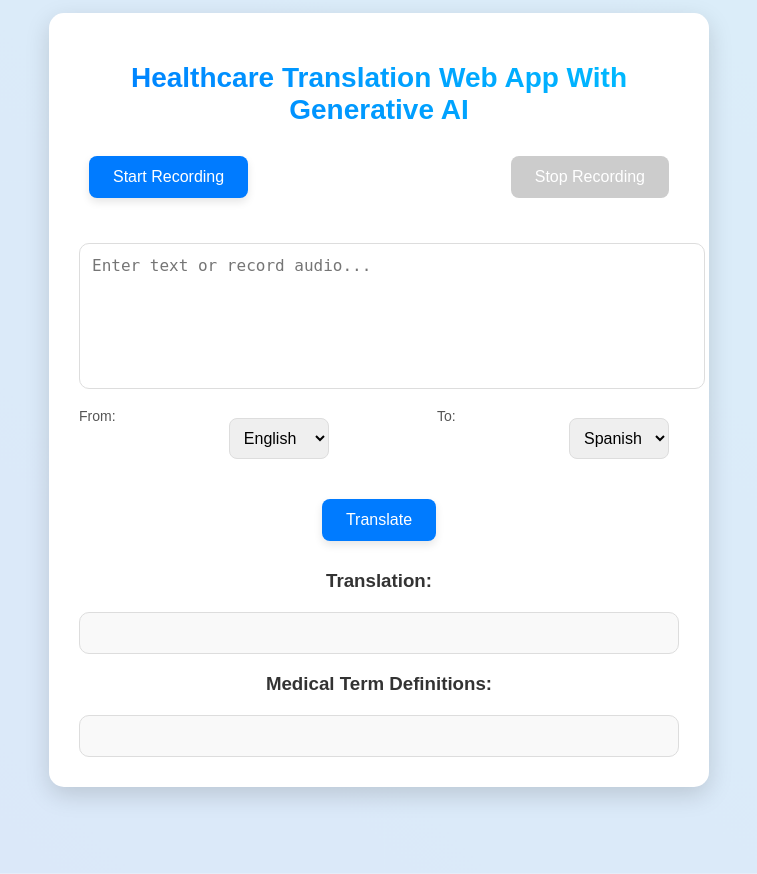
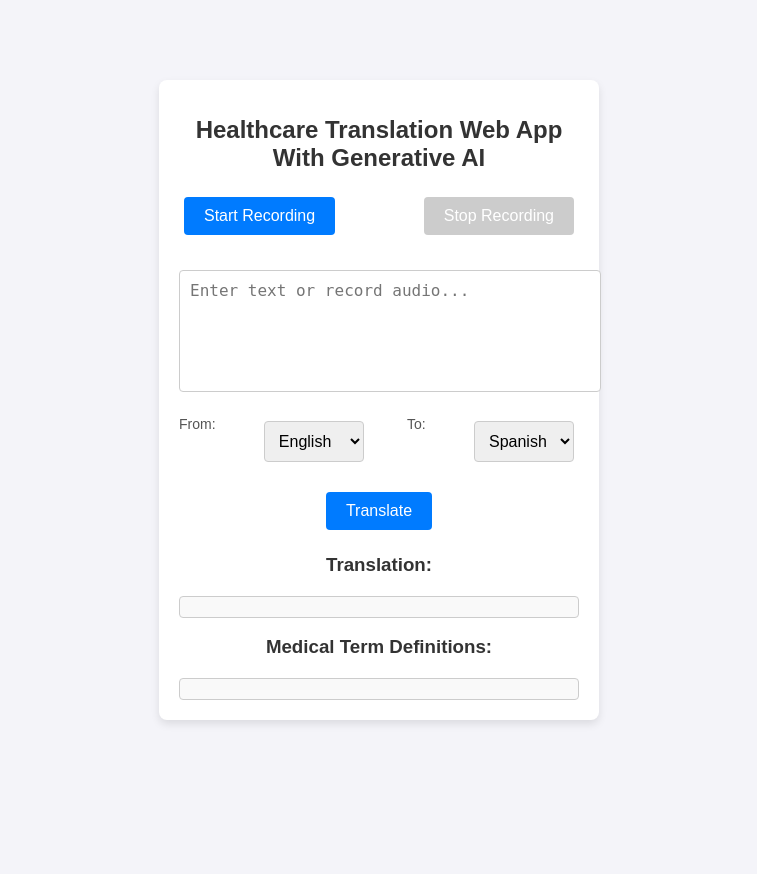
Before and after one commit to Yussifweb3/healthcare_translation_app-with-genrative-AI, a Flask app: page / in a window 1280 px wide; the page is wider, and only the part inside the window is pictured. Shown: that part, without its empty margins (261-1018 px from the left). After the commit the page ends 724 px from the top of that part, so only its background shows below. Run offline with Flask 3, Linux system fonts and the light colour scheme.

Commit message:
Update style.css

```diff
--- a/static/style.css
+++ b/static/style.css
@@ -5,206 +5,186 @@ body {
     padding: 0;
     background-color: #f4f4f9;
     color: #333;
+}
+
+/* Container Styling */
+.container {
+    max-width: 600px;
+    margin: 20px auto;
+    padding: 20px;
+    background: #fff;
+    border-radius: 10px;
+    box-shadow: 0 4px 12px rgba(0, 0, 0, 0.1);
+    text-align: center;
+}
+
+.definitions-area {
+    margin-top: 20px;
+    padding: 15px;
+    background-color: #f9f9f9;
+    border: 1px solid #ddd;
+    border-radius: 5px;
+    font-size: 14px;
+}
+
+/* Header Styling */
+h1 {
+    font-size: 24px;
+    color: #007bff;
+    margin-bottom: 20px;
+}
+
+/* Buttons Styling */
+button {
+    padding: 10px 20px;
+    margin: 5px;
+    background-color: #007bff;
+    color: white;
+    border: none;
+    border-radius: 5px;
+    cursor: pointer;
+    font-size: 14px;
+    transition: background-color 0.3s;
+}
+
+button:hover {
+    background-color: #0056b3;
+}
+
+/* Textarea Styling */
+textarea {
+    width: 100%;
+    height: 100px;
+    margin: 10px 0;
+    padding: 10px;
+    font-size: 16px;
+    border: 1px solid #ddd;
+    border-radius: 5px;
+    resize: none;
+}
+
+/* Dropdown Styling */
+select {
+    padding: 10px;
+    margin: 5px;
+    font-size: 14px;
+    border: 1px solid #ddd;
+    border-radius: 5px;
+}
+
+/* Translation Output Styling */
+.translated-text {
+    margin-top: 20px;
+    padding: 15px;
+    background: #f9f9f9;
+    border: 1px solid #ddd;
+    border-radius: 5px;
+    font-size: 16px;
+    text-align: left;
+    white-space: pre-wrap;
+}
+
+/* Highlighted Medical Terms */
+.medical-term {
+    color: blue;
+    cursor: pointer;
+    text-decoration: underline;
+}
+
+/* Alert for Clickable Medical Terms */
+.medical-term:hover {
+    color: darkblue;
+}
+
+/* Form Labels */
+label {
+    font-size: 14px;
+    margin-right: 5px;
+    color: #555;
+}
+body {
+    font-family: Arial, sans-serif;
+    background-color: #f4f4f9;
+    margin: 0;
+    padding: 0;
     display: flex;
     justify-content: center;
     align-items: center;
     height: 100vh;
-    overflow: hidden;
 }
 
-/* Container Styling with Animation */
 .container {
-    max-width: 600px;
-    margin: 20px auto;
-    padding: 30px;
-    background: #fff;
-    border-radius: 15px;
-    box-shadow: 0 8px 24px rgba(0, 0, 0, 0.15);
-    text-align: center;
-    animation: fadeIn 0.8s ease-in-out;
+    background-color: #fff;
+    padding: 20px;
+    border-radius: 8px;
+    box-shadow: 0 4px 8px rgba(0, 0, 0, 0.1);
+    width: 400px;
+    max-width: 100%;
 }
 
-@keyframes fadeIn {
-    from {
-        opacity: 0;
-        transform: translateY(-20px);
-    }
-    to {
-        opacity: 1;
-        transform: translateY(0);
-    }
+h1 {
+    text-align: center;
+    color: #333;
 }
 
-.definitions-area {
-    margin-top: 20px;
-    padding: 20px;
-    background-color: #f9f9f9;
-    border: 1px solid #ddd;
-    border-radius: 10px;
-    font-size: 14px;
-    transition: transform 0.3s ease, box-shadow 0.3s ease;
+.recording-section {
+    display: flex;
+    justify-content: space-between;
+    margin-bottom: 20px;
 }
 
-.definitions-area:hover {
-    transform: translateY(-5px);
-    box-shadow: 0 6px 12px rgba(0, 0, 0, 0.1);
-}
-
-/* Header Styling with Gradient Text */
-h1 {
-    font-size: 28px;
-    background: linear-gradient(45deg, #007bff, #00bfff);
-    -webkit-background-clip: text;
-    color: transparent;
-    margin-bottom: 20px;
-    animation: slideIn 0.8s ease-in-out;
-}
-
-@keyframes slideIn {
-    from {
-        opacity: 0;
-        transform: translateX(-20px);
-    }
-    to {
-        opacity: 1;
-        transform: translateX(0);
-    }
-}
-
-/* Buttons Styling with Hover and Click Effects */
 button {
-    padding: 12px 24px;
-    margin: 10px;
+    padding: 10px 20px;
+    border: none;
+    border-radius: 4px;
     background-color: #007bff;
-    color: white;
-    border: none;
-    border-radius: 8px;
+    color: #fff;
     cursor: pointer;
     font-size: 16px;
-    transition: background-color 0.3s, transform 0.2s, box-shadow 0.3s;
-    box-shadow: 0 4px 8px rgba(0, 0, 0, 0.1);
-}
-
-button:hover {
-    background-color: #0056b3;
-    transform: translateY(-2px);
-    box-shadow: 0 6px 12px rgba(0, 0, 0, 0.2);
-}
-
-button:active {
-    transform: translateY(0);
-    box-shadow: 0 4px 8px rgba(0, 0, 0, 0.1);
 }
 
 button:disabled {
     background-color: #ccc;
     cursor: not-allowed;
-    transform: none;
-    box-shadow: none;
 }
 
-/* Textarea Styling with Focus Animation */
 textarea {
     width: 100%;
-    height: 120px;
-    margin: 15px 0;
-    padding: 12px;
+    height: 100px;
+    padding: 10px;
+    border: 1px solid #ccc;
+    border-radius: 4px;
+    margin-bottom: 20px;
     font-size: 16px;
-    border: 1px solid #ddd;
-    border-radius: 10px;
-    resize: none;
-    transition: border-color 0.3s, box-shadow 0.3s;
 }
 
-textarea:focus {
-    border-color: #007bff;
-    box-shadow: 0 0 8px rgba(0, 123, 255, 0.3);
-    outline: none;
-}
-
-/* Dropdown Styling with Hover Effect */
-select {
-    padding: 10px;
-    margin: 10px;
-    font-size: 16px;
-    border: 1px solid #ddd;
-    border-radius: 8px;
-    transition: border-color 0.3s, box-shadow 0.3s;
-}
-
-select:hover {
-    border-color: #007bff;
-    box-shadow: 0 0 8px rgba(0, 123, 255, 0.2);
-}
-
-/* Translation Output Styling with Fade-In Animation */
-.translated-text {
-    margin-top: 20px;
-    padding: 20px;
-    background: #f9f9f9;
-    border: 1px solid #ddd;
-    border-radius: 10px;
-    font-size: 16px;
-    text-align: left;
-    white-space: pre-wrap;
-    animation: fadeIn 0.5s ease-in-out;
-}
-
-/* Highlighted Medical Terms with Hover Animation */
-.medical-term {
-    color: #007bff;
-    cursor: pointer;
-    text-decoration: underline;
-    transition: color 0.3s, transform 0.2s;
-}
-
-.medical-term:hover {
-    color: #0056b3;
-    transform: scale(1.05);
-}
-
-/* Form Labels with Fade-In Animation */
-label {
-    font-size: 14px;
-    margin-right: 5px;
-    color: #555;
-    animation: fadeIn 0.8s ease-in-out;
-}
-
-/* Recording Section Styling */
-.recording-section {
-    display: flex;
-    justify-content: space-between;
-    margin-bottom: 20px;
-    animation: slideIn 0.8s ease-in-out;
-}
-
-/* Language Selection Styling */
 .language-selection {
     display: flex;
     justify-content: space-between;
     margin-bottom: 20px;
-    animation: slideIn 0.8s ease-in-out;
 }
 
-/* Background Animation */
-body::before {
-    content: '';
-    position: absolute;
-    top: 0;
-    left: 0;
-    width: 100%;
-    height: 100%;
-    background: linear-gradient(45deg, rgba(0, 123, 255, 0.1), rgba(0, 191, 255, 0.1));
-    z-index: -1;
-    animation: backgroundAnimation 10s infinite alternate;
+select {
+    padding: 10px;
+    border: 1px solid #ccc;
+    border-radius: 4px;
+    font-size: 16px;
 }
 
-@keyframes backgroundAnimation {
-    from {
-        transform: scale(1);
-    }
-    to {
-        transform: scale(1.2);
-    }
+.translated-text {
+    margin-top: 20px;
+    padding: 10px;
+    background-color: #f9f9f9;
+    border: 1px solid #ccc;
+    border-radius: 4px;
+    font-size: 16px;
 }
+
+.definitions-area {
+    margin-top: 20px;
+    padding: 10px;
+    background-color: #f9f9f9;
+    border: 1px solid #ccc;
+    border-radius: 4px;
+    font-size: 16px;
+}
```
